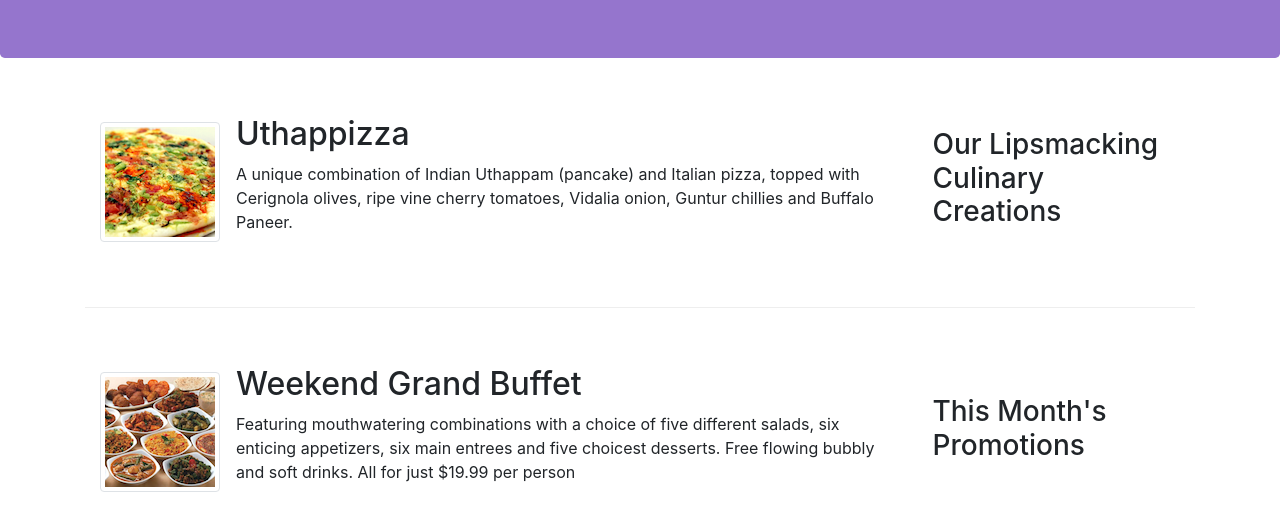
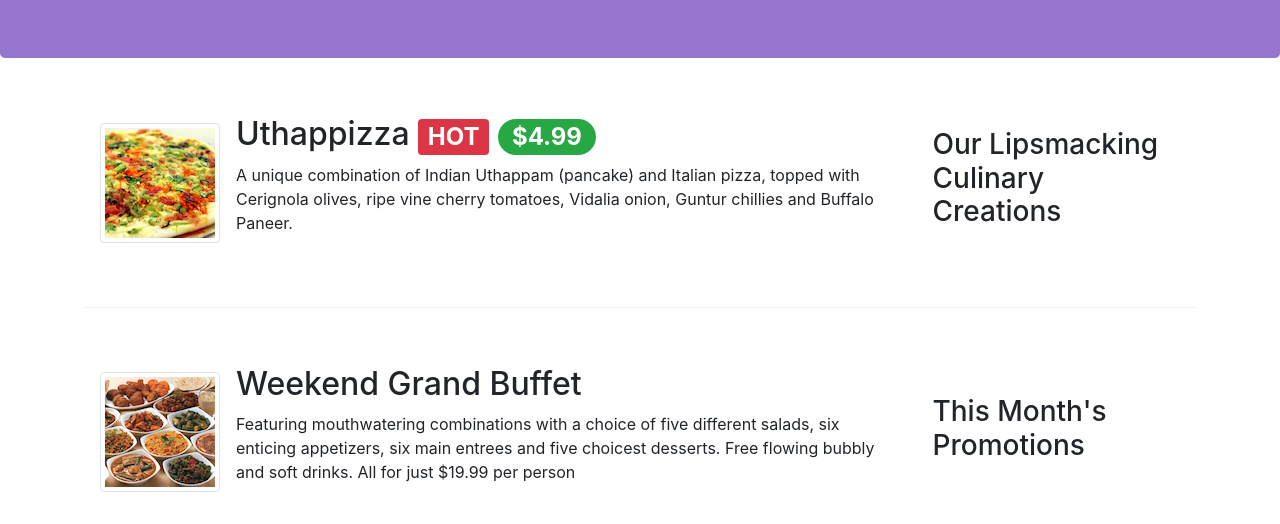
Before and after one commit to iAbdulhamid/ristorante-con-fusion-v1.0.0, a website: page index.html in a window 1280 px wide. Shown: the part 276-800 px from the top of the page. Drawn offline with nearby package versions, Linux system fonts and the light colour scheme.

Commit message:
Alerting Users

```diff
--- a/index.html
+++ b/index.html
@@ -55,7 +55,7 @@
                     <img class="d-flex mr-3 img-thumbnail align-self-center"
                             src="img/uthappizza.png" alt="Uthappizza">
                     <div class="media-body">
-                        <h2 class="mt-0">Uthappizza</h2>
+                        <h2 class="mt-0">Uthappizza <span class="badge badge-danger"> HOT </span> <span class="badge badge-pill badge-success"> $4.99</span></h2>
                         <p class="d-none d-sm-block">A unique combination of Indian Uthappam (pancake) and
                             Italian pizza, topped with Cerignola olives, ripe vine
                             cherry tomatoes, Vidalia onion, Guntur chillies and
```
